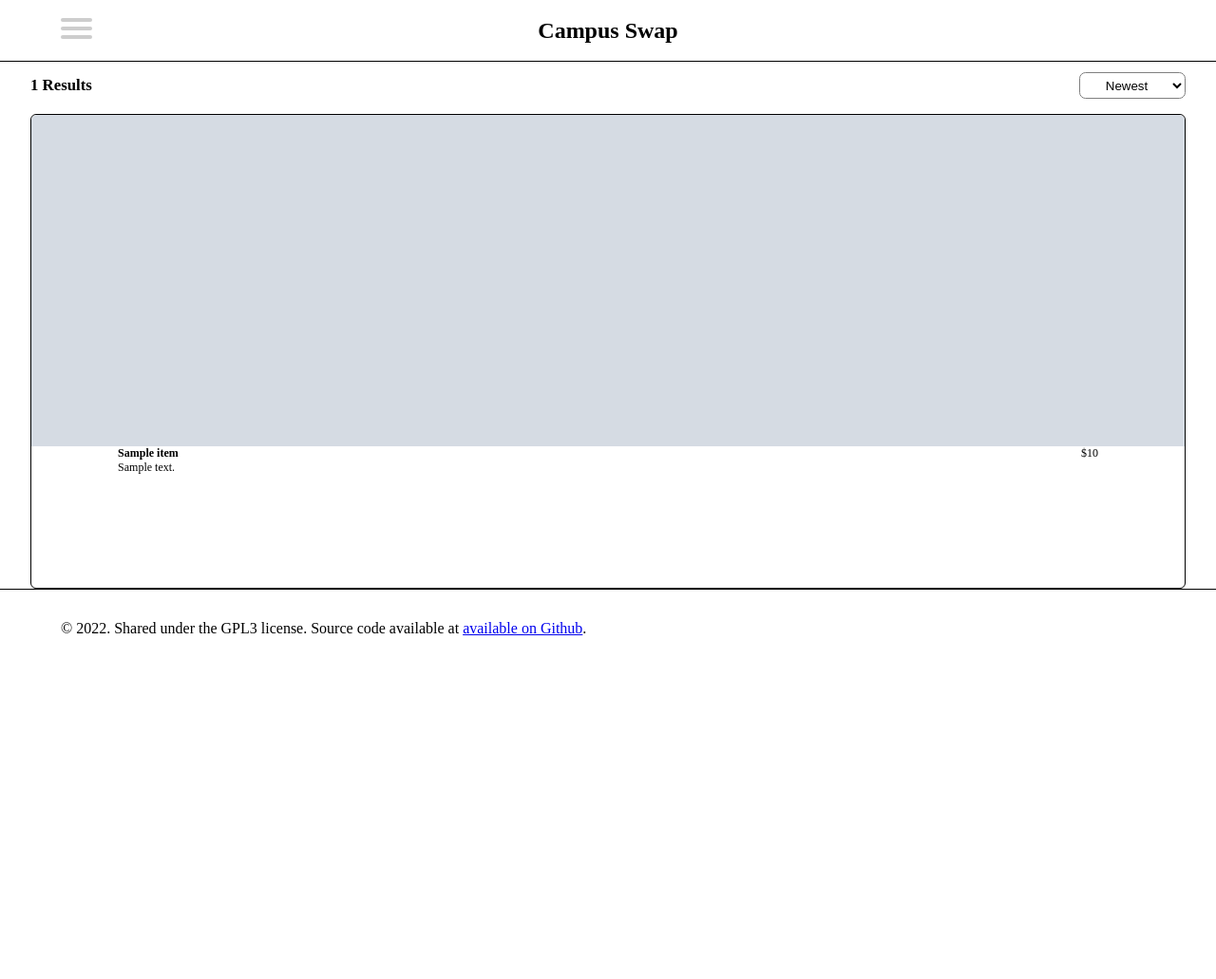
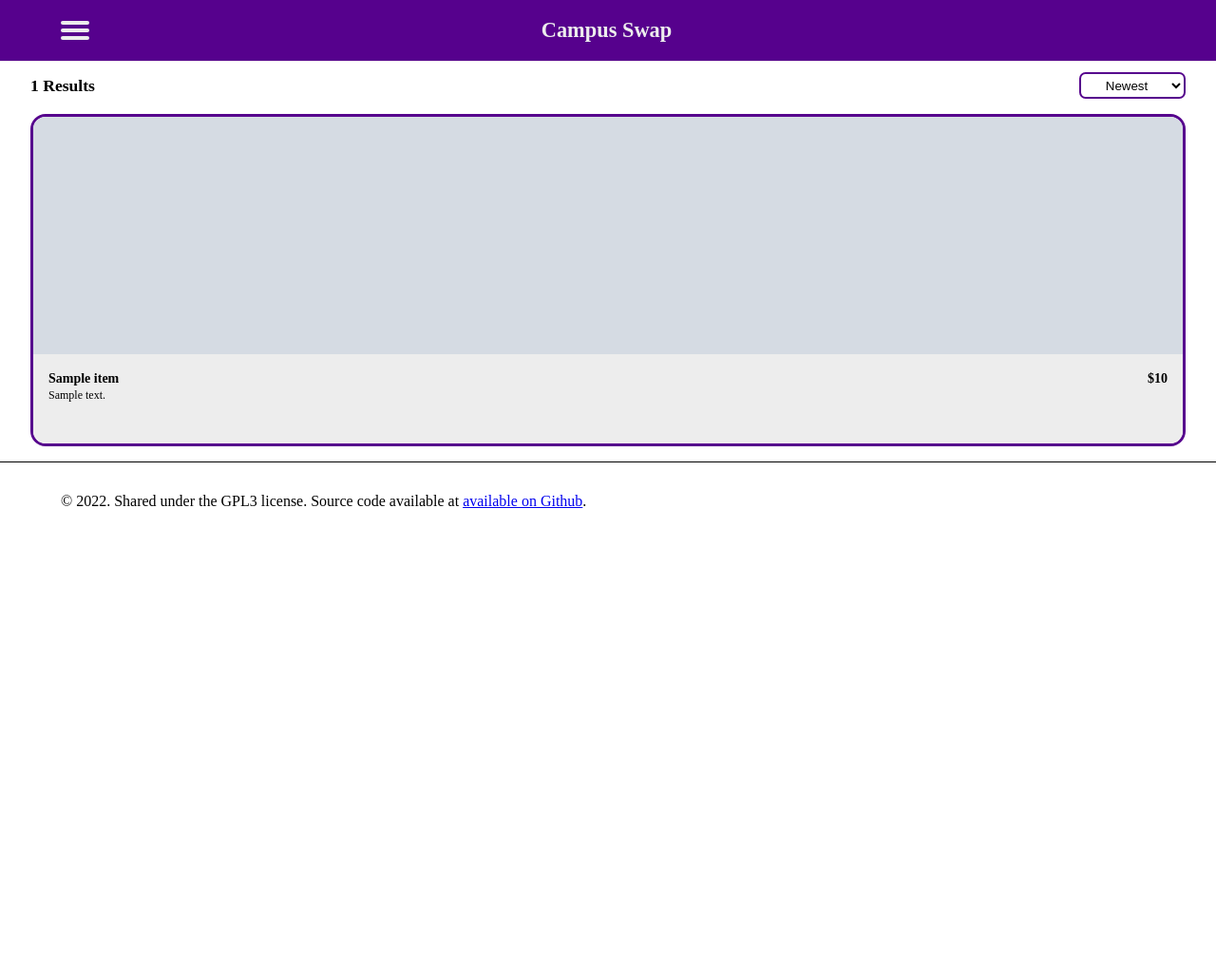
Before and after one commit to software-students-spring2024/2-web-app-exercise-team_mjet, a Flask app: page / in a window 1280 px wide. Shown: the top 1031 px of the page at 95% size. Run offline with Flask 3, Linux system fonts and the light colour scheme; grey boxes marked "Sample" are stand-in pictures; a database or web service that is not in the repository returns one stand-in record (values such as "Sample title").

Commit message:
Revamp UI and enhance navigation

```diff
--- a/static/style.css
+++ b/static/style.css
@@ -15,54 +15,25 @@ header {
   display: flex;
   justify-content: space-between;
   align-items: center;
-  background-color: white;
+  background-color: #56018D;
+  color: #ededed;
 }
 
-header,
-main {
-  border-bottom: 1px solid;
-  font-size: 12px;
-}
-
-main {
-  margin-top: 60px;
+header a {
+  text-decoration: none;
+  color: inherit;
+  font-size: 1.4rem;
+  font-weight: bold;
 }
 
 #nav-offset {
   width: 33px;
 }
 
-header h1 a {
-  text-decoration: none;
-  color: inherit;
-}
-
-section.posts {
-  display: flex;
-  flex-direction: row;
-  flex-wrap: wrap;
-  gap: 1rem;
-}
-
-article.post {
-  border: 1px solid black;
-  padding: 1rem;
-}
-
-article.post.new-post {
-  background-color: #f0f0f0;
-}
-
-article.post .controls {
+main {
+  border-bottom: 1px solid black;
   font-size: 12px;
-}
-
-article.post .author {
-  font-size: 12px;
-}
-
-article.post p.message {
-  font-size: 24px;
+  margin-top: 60px;
 }
 
 footer {
@@ -70,10 +41,6 @@ footer {
 }
 
 #menuToggle {
-  display: block;
-  position: relative;
-  top: 0px;
-  left: 0px;
   z-index: 1;
   -webkit-user-select: none;
   user-select: none;
@@ -109,11 +73,10 @@ footer {
  */
 #menuToggle span {
   display: block;
-  width: 33px;
+  width: 30px;
   height: 4px;
-  margin-bottom: 5px;
-  position: relative;
-  background: #cdcdcd;
+  margin: 4px 0px;
+  background: #ededed;
   border-radius: 3px;
   z-index: 1;
   transform-origin: 4px 0px;
@@ -195,7 +158,7 @@ footer {
 }
 
 #results {
-  font-size: 1.4em;
+  font-size: 1.1rem;
   font-weight: bold;
 }
 
@@ -204,57 +167,54 @@ footer {
   height: 1.75rem;
   text-align: center;
   background-color: white;
-  border: 1px solid grey;
+  border: 2px solid #56018D;
   border-radius: 0.5em;
 }
 
 #listings {
-  margin: 0rem 2rem;
+  margin: 0rem 2rem 1rem 2rem;
   display: grid;
   grid-template-columns: 1fr;
   grid-gap: 1rem;
 }
 
 .listing {
-  border: 1px solid black;
-  position: relative;
-  max-height: 500px;
+  height: 350px;
+  border: 3px solid #56018D;
   box-sizing: border-box;
-  border-radius: 0.5em;
+  border-radius: 1rem;
+  overflow: hidden;
 }
 
 .listing-image {
-  position: relative;
-  height: 70%;
+  height: 250px;
   overflow: hidden;
 }
 
 .listing img {
   width: 100%;
   height: auto;
-  border-radius: 0.5em;
 }
 
 .details {
-  position: absolute;
-  bottom: 0;
-  left: 0;
-  width: 85%;
-  margin: 0 7.5%;
-  height: 30%;
-  /*font-size: 0.7rem;*/
-}
-
-.details p {
-  width: auto;
+  height: 100px;
+  padding: 1rem;
+  background-color: #ededed;
 }
 
 .details-primary {
   display: flex;
   justify-content: space-between;
   align-items: center;
+  font-size: 14px;
+  height: 20px;
+  font-weight: bold;
 }
 
+.details > p {
+  height: 30px;
+  overflow: hidden;
+}
 
 .item {
   display: flex;
--- a/templates/base.html
+++ b/templates/base.html
@@ -34,6 +34,7 @@
             <ul id="menu">
               <a href="{{ url_for('home')}}"><li>Home</li></a>
               {% if current_user.is_authenticated %}
+                <a href="{{ url_for('add')}}"><li>Add a Listing</li></a>
                 <a href="{{ url_for('view_listings')}}"><li>View Listings</li></a>
                 <a href="{{ url_for('logout') }}"><li>Logout</li></a>
               {% else%}
@@ -43,7 +44,7 @@
             </ul>
           </div>
         </nav>
-        <h1><a href="{{ url_for('home') }}">Campus Swap</a></h1>
+        <a href="{{ url_for('home') }}">Campus Swap</a>
         <div id="nav-offset"></div>
       </header>
       <main>{% block container %} {% endblock %}</main>
--- a/templates/index.html
+++ b/templates/index.html
@@ -23,10 +23,10 @@
     </div>
     <div class="details">
       <div class="details-primary">
-        <b>{{ doc.name }}</b>
+        <p>{{ doc.name }}</p>
         <p>${{ doc.price }}</p>
       </div>
-    <p>{{ doc.description }}</p>
+      <p>{{ doc.description }}</p>
     </div>
   </div>
   {% endfor %}
```
Also changed, not shown: other parts of static/style.css (+14 -17 lines).
